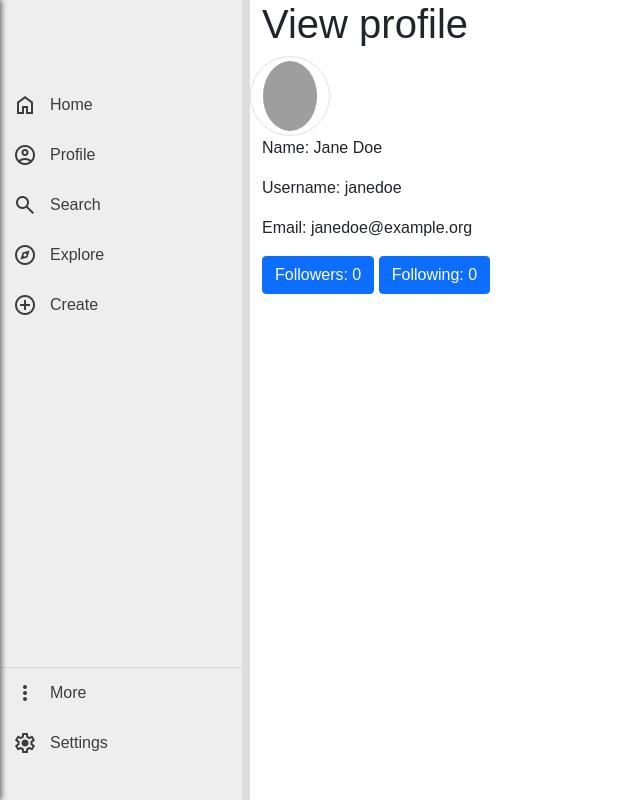
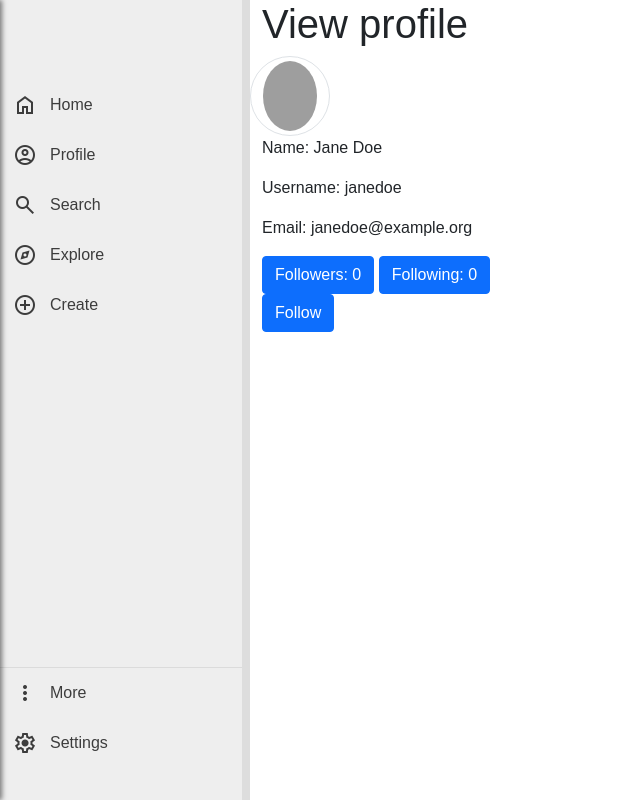
Before and after one commit to M-Biban/instagram-dupe, a Django app: page /view_user/2/ in a window 1280 px wide. Shown: the whole page, without its empty margins (0-640 px from the left). Run offline with Django 5.2, Linux system fonts and the light colour scheme; a user stored in the database is signed in; data comes from the database, SQL or seed files in the repository; data that the repository does not hold is empty; parts of the project's set-up code (start-up, migrations or seed data) failed here and were passed over; some libraries are stand-ins or nearby versions; grey boxes are pictures that could not be loaded.

Commit message:
follow request accept and decline

```diff
--- a/instagram_dupe/urls.py
+++ b/instagram_dupe/urls.py
@@ -35,7 +35,9 @@ urlpatterns = [
     path('search/', views.search_view, name='search'),
     path('view_user/<int:pk>/', views.ViewUserView.as_view(), name='view_user'),
     path('create-follow-request/<int:pk>/', views.create_follow_request, name="create-follow-request"),
-    path('follow-requests/', views.FollowRequestsView.as_view(), name="follow-requests")
+    path('follow-requests/', views.FollowRequestsView.as_view(), name="follow-requests"),
+    path('accept-request/<int:pk>/', views.accept_follow_request, name='accept-request'),
+    path('remove-request/<int:pk>/', views.remove_follow_request, name='remove-request')
 ]
 
 urlpatterns += static(
--- a/socials/templates/account/follower-modal.html
+++ b/socials/templates/account/follower-modal.html
@@ -17,7 +17,9 @@
                   {% csrf_token %}
                   <button type="submit" class="btn">Remove</button>
               </form>
-              {% if follower.follower.pk not in following_user_list %}
+              {% if follower.follower.pk in follow_requests_made %}
+                  <button type="button" class="btn btn-primary" disabled>Pending...</button>
+              {%elif follower.follower.pk not in following_user_list %}
               <form method="POST" action="{% url 'create-follow-request' pk=follower.follower.pk %}">
                 {% csrf_token %}
                 {% if follower.follower.pk not in follower_user_list %}
--- a/socials/templates/other_users/follower_modal.html
+++ b/socials/templates/other_users/follower_modal.html
@@ -13,7 +13,9 @@
               <a href={% url 'view_user' pk=follower.follower.pk %} class="btn d-flex align-items-center">
                 <img src="{{follower.follower.profile_pic.url}}" alt='profile picture'class="img-thumbnail" style="width: 40px; height: 40px; border-radius: 50%;">
                 <h5 class="card-title">{{follower.follower.username}}</h5>
-              {% if follower.follower.pk not in following_user_list and follower.follower.pk != user.pk%}
+                {% if follower.follower.pk in follow_requests_made %}
+                  <button type="button" class="btn btn-primary" disabled>Pending...</button>
+              {% elif follower.follower.pk not in following_user_list and follower.follower.pk != user.pk%}
               <form method="POST" action="{% url 'create-follow-request' pk=follower.follower.pk %}">
                 {% csrf_token %}
                 {% if follower.follower.pk not in follower_user_list %}
--- a/socials/templates/other_users/following_modal.html
+++ b/socials/templates/other_users/following_modal.html
@@ -13,7 +13,9 @@
               <a href={% url 'view_user' pk=follow.user.pk %} class="btn d-flex align-items-center">
                 <img src="{{follow.user.profile_pic.url}}" alt='profile picture'class="img-thumbnail" style="width: 2.5em; height: 2.5em; border-radius: 50%;">
                 <h5 class="card-title">{{follow.user.username}}</h5>
-             {% if follow.user.pk not in following_user_list and follow.user.pk != user.pk%}
+                {% if follow.user.pk in follow_requests_made %}
+                  <button type="button" class="btn btn-primary" disabled>Pending...</button>
+             {% elif follow.user.pk not in following_user_list and follow.user.pk != user.pk%}
               <form method="POST" action="{% url 'create-follow-request' pk=follow.user.pk %}">
                 {% csrf_token %}
                 {% if follow.user.pk not in follower_user_list %}
--- a/socials/templates/other_users/view_user.html
+++ b/socials/templates/other_users/view_user.html
@@ -8,12 +8,25 @@
     <p>Name: {{profile_user.first_name}} {{profile_user.last_name}}</p>
     <p>Username: {{profile_user.username}}</p>
     <p>Email: {{profile_user.email}}</p>
-    <button type="button" class="btn btn-primary" data-bs-toggle="modal" data-bs-target="#userfollowerModal">
+    <button type="button" class="btn btn-primary" data-bs-toggle="modal" data-bs-target="#userfollowerModal"
+      {% if profile_user.private and profile_user.pk not in following_user_list %} disabled {% endif %} >
       Followers: {{user_followers.count}}
     </button>
     <button type="button" class="btn btn-primary" data-bs-toggle="modal" data-bs-target="#userfollowingModal">
       Following: {{user_is_following.count}}
     </button>
+    {% if profile_user.pk in follow_requests_made %}
+    <button type="button" class="btn btn-primary" disabled>Pending...</button>
+    {% elif profile_user.pk not in following_user_list and profile_user.pk != user.pk%}
+    <form method="POST" action="{% url 'create-follow-request' pk=profile_user.pk %}">
+      {% csrf_token %}
+      {% if profile_user.pk not in follower_user_list %}
+      <button type="submit" class="btn btn-primary">Follow</button>
+      {%else%}
+      <button type="submit" class="btn btn-primary">Follow back</button>
+      {% endif %}
+    </form>
+    {% endif %}
 </div>
 
 {% include 'other_users/follower_modal.html' %}
--- a/socials/views/account/profile.py
+++ b/socials/views/account/profile.py
@@ -12,7 +12,8 @@
 def view_profile(request):
     return render(request, 'account/view-profile.html',{'user': request.user, 'followers': Follower.objects.filter(user = request.user), 'following':Follower.objects.filter(follower = request.user),
                                                         'following_user_list': Follower.objects.filter(follower=request.user).values_list('user', flat=True),
-                                                        'follower_user_list': Follower.objects.filter(user=request.user).values_list('follower', flat=True)})
+                                                        'follower_user_list': Follower.objects.filter(user=request.user).values_list('follower', flat=True),
+                                                        'follow_requests_made' : FollowRequest.objects.filter(from_user = request.user).values_list('to_user', flat=True)})
 
 class DeleteProfileView(LoginRequiredMixin, FormView):
 
--- a/socials/views/other_user.py
+++ b/socials/views/other_user.py
@@ -1,5 +1,5 @@
 from django.contrib.auth.mixins import LoginRequiredMixin
-from django.views.generic import DetailView, CreateView
+from django.views.generic import DetailView, CreateView, View
 from socials.models import User, Follower, FollowRequest
 from django.http import HttpResponseRedirect
 from django.core.exceptions import PermissionDenied, ValidationError
@@ -17,8 +17,8 @@ class ViewUserView(LoginRequiredMixin, DetailView):
         following = Follower.objects.filter(follower = request.user).values_list('user', flat=True)
         if object == request.user:
             return HttpResponseRedirect(reverse('view-profile'))
-        if object.private and object.pk not in following:
-            raise PermissionDenied("You cannot access this page as you're not logged in as the correct user.") #probs change this to something more relevant
+        # if object.private and object.pk not in following:
+        #     raise PermissionDenied("You cannot access this page as you're not logged in as the correct user.") #probs change this to something more relevant
         return super().dispatch(request, *args, **kwargs)
 
     def get_context_data(self, **kwargs):
@@ -31,6 +31,7 @@ class ViewUserView(LoginRequiredMixin, DetailView):
         context['following_user_list']= Follower.objects.filter(follower=self.request.user).values_list('user', flat=True)
         context['follower_user_list']= Follower.objects.filter(user=self.request.user).values_list('follower', flat=True)
         context['user'] = self.request.user
+        context['follow_requests_made'] = FollowRequest.objects.filter(from_user = self.request.user).values_list('to_user', flat=True)
 
         return context
 
@@ -50,3 +51,26 @@ def create_follow_request(request, pk):
         messages.warning(request, "Invalid request method.")
 
     return redirect(request.META.get('HTTP_REFERER', reverse('dashboard')))
+
+
+@login_required
+def accept_follow_request(request, pk):
+    if request.method == 'POST':
+        follow_request = get_object_or_404(FollowRequest, pk=pk)
+        if follow_request.to_user != request.user:
+            raise PermissionDenied("You cannot access this page as you're not logged in as the correct user.")
+        follow_request.accept_request()
+    else:
+        messages.warning(request, "Invalid request method.")
+    return redirect(request.META.get('HTTP_REFERER', reverse('dashboard')))
+
+@login_required
+def remove_follow_request(request, pk):
+    if request.method == 'POST':
+        follow_request = get_object_or_404(FollowRequest, pk=pk)
+        if follow_request.to_user != request.user and follow_request.from_user != request.user:
+            raise PermissionDenied("You cannot access this page as you're not logged in as the correct user.")
+        follow_request.decline_request()
+    else:
+        messages.warning(request, "Invalid request method.")
+    return redirect(request.META.get('HTTP_REFERER', reverse('dashboard')))
```
Also changed, not shown: socials/templates/account/follow-requests.html (+19 -5 lines).
